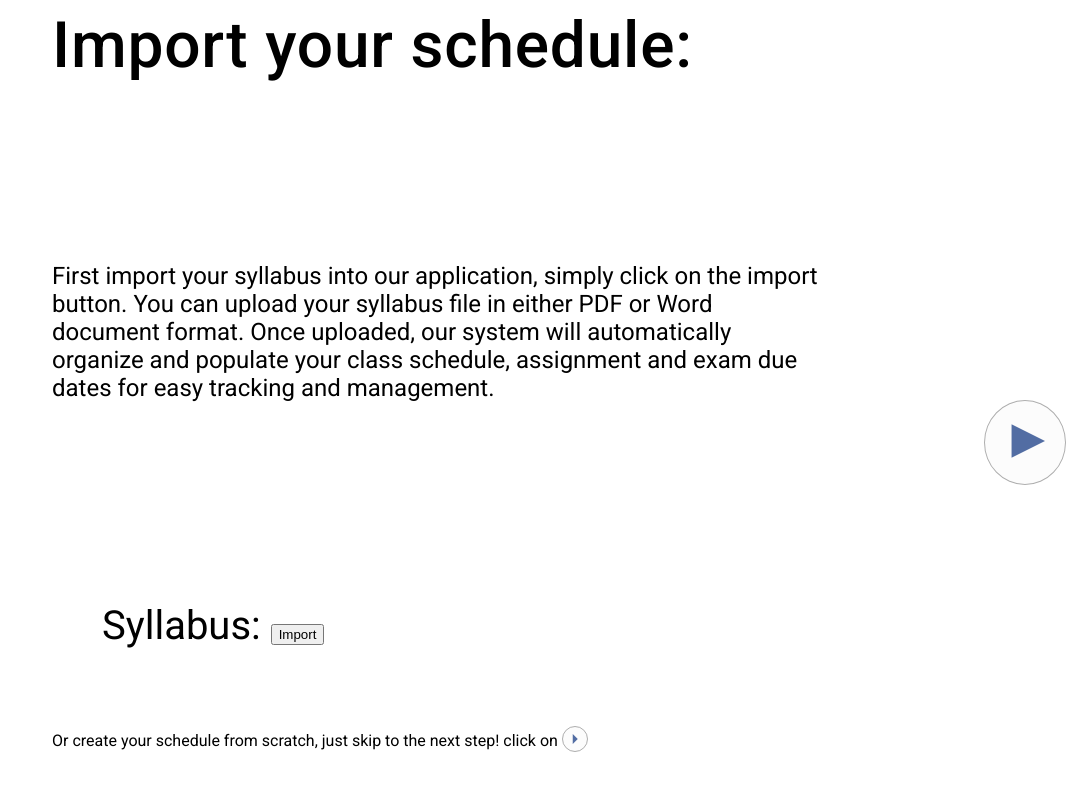
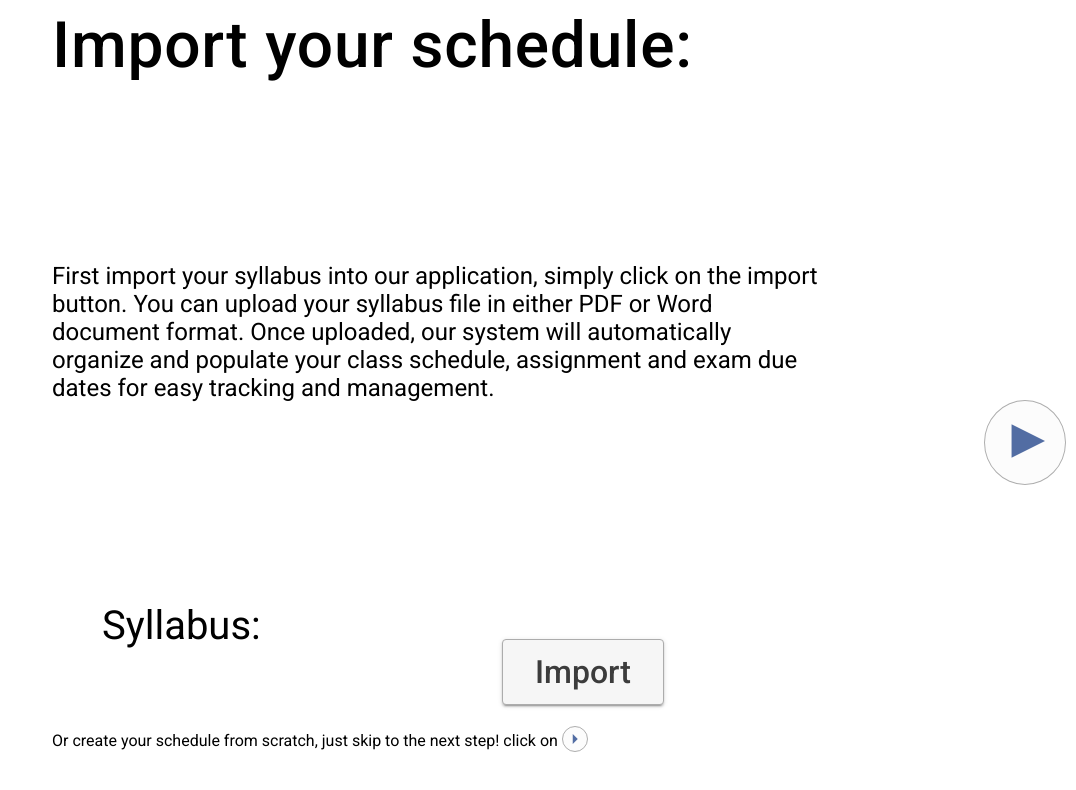
Before and after one commit to SEG4910-Group32/Academic-Calendar-Assistant, an Angular app in the folder assistant-calendar/: page / in a window 1280 px wide. Shown: the top 790 px of the page, without its empty margins (204-1280 px from the left). Built offline with nearby package versions, Linux system fonts and the light colour scheme.

Commit message:
add style for import button

```diff
--- a/assistant-calendar/src/app/create-schedule-page/import-schedule/import-schedule.component.css
+++ b/assistant-calendar/src/app/create-schedule-page/import-schedule/import-schedule.component.css
@@ -17,6 +17,16 @@ p{
   margin: 200px 50px 50px;
   font-size: 40px;
 }
+.syllabus button{
+  padding: 32px;
+  font-size: 32px;
+  background-color: #F6F6F6;
+  border-style: solid;
+  border-width: 1px;
+  border-color: #ACACAC;
+  color: #3C3C3C;
+  margin: -10px 0 0 400px;
+}
 .hint{
   position: absolute;
   bottom: 0;
--- a/assistant-calendar/src/app/create-schedule-page/import-schedule/import-schedule.component.html
+++ b/assistant-calendar/src/app/create-schedule-page/import-schedule/import-schedule.component.html
@@ -6,7 +6,7 @@
 </div>
 <div class="syllabus">
   <label>Syllabus:
-    <button>Import</button>
+    <button mat-raised-button>Import</button>
   </label>
 </div>
 <div class="hint">
```
